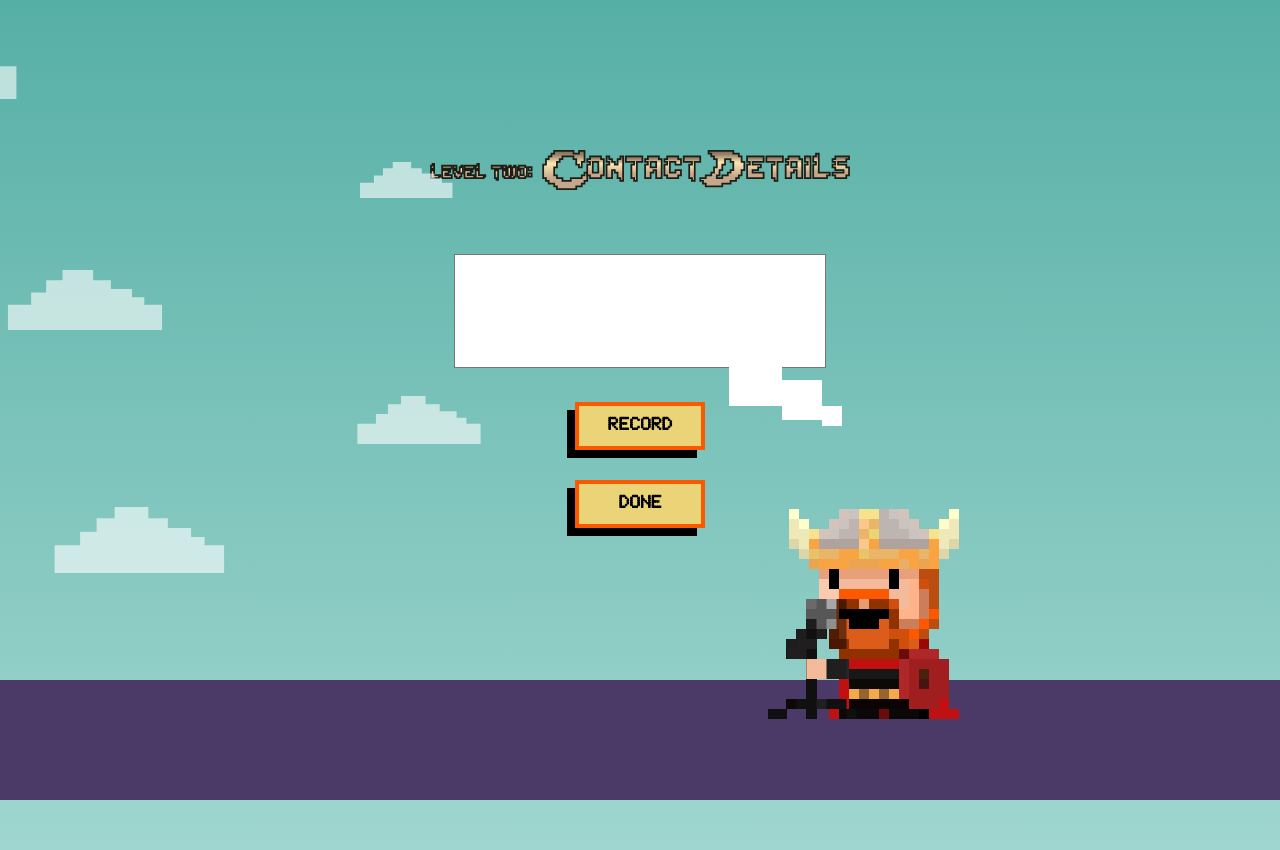
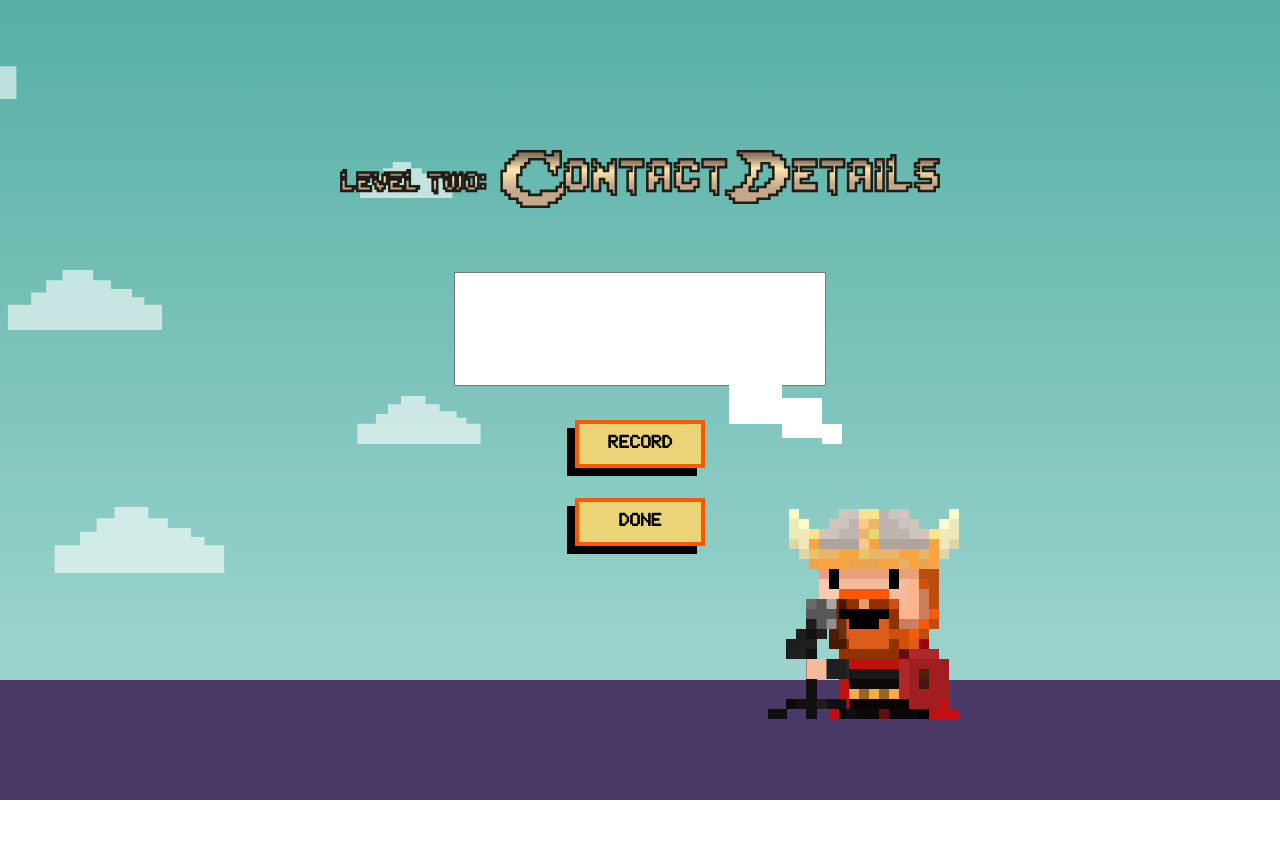
Before and after one commit to fephil/sax-turtles-webapp, a React (Create React App) app: page /level/2/1 in a window 1280 px wide. Shown: the top 850 px of the page. After the commit the page ends 800 px from the top, so only its background shows below. Built offline with nearby package versions, Linux system fonts and the light colour scheme.

Commit message:
feat: Tweaks to emoji

```diff
--- a/src/App.css
+++ b/src/App.css
@@ -504,6 +504,7 @@ body {
 
 .emoji--inline {
   display: inline-block;
+  cursor: default;
 }
 
 .emoji-container-end-screen {
--- a/src/GameComplete.js
+++ b/src/GameComplete.js
@@ -45,10 +45,10 @@ class GameComplete extends Component {
             )
         });
 
-        var emojiHistory = this.state.gameData.Moods.map(function(moodName) {
+        var emojiHistory = this.state.gameData.Moods.map(function(moodName, index) {
 
             return (
-                <div className={`emoji emoji--inline emoji--${moodName.toLowerCase()}`}></div>
+                <div className={`emoji emoji--inline emoji--${moodName.toLowerCase()}`} key={index}></div>
             );
         })
 
--- a/src/PhoneNumberLevel.js
+++ b/src/PhoneNumberLevel.js
@@ -109,9 +109,7 @@ class PhoneNumberLevel extends Component {
         }
 
         return (
-            <section style={{ textAlign: 'center', marginTop: '150px' }}>
-                <img src={levelOneLogo} alt='' style={{ maxWidth: '420px', marginBottom: '60px'}} />
-                {button}
+            <div>
                 <div className='clouds-container'>
                     <div className="x1">
                         <div className="cloud"></div>
@@ -133,6 +131,9 @@ class PhoneNumberLevel extends Component {
                         <div className="cloud"></div>
                     </div>
                 </div>
+            <section style={{ textAlign: 'center', paddingTop: '150px', position: 'relative', height: '100vh', boxSizing: 'border-box' }}>
+                <img src={levelOneLogo} alt='' style={{ maxWidth: '600px', marginBottom: '60px'}} />
+                {button}
                 <div className="phone-number-container ">
                     <textarea className="speechbubble-phone" value={this.state.phoneNumber} readOnly />
                     <button className='lvl-phone-button' onClick={this.startRecording.bind(this)}>RECORD</button>
@@ -146,6 +147,7 @@ class PhoneNumberLevel extends Component {
                 </div>
 
             </section>
+            </div>
         )
     }
 }
--- a/src/apiService.js
+++ b/src/apiService.js
@@ -25,7 +25,7 @@ apiServiceApi.sendMood = function(moodName, gameId) {
     return fetch(`${API_BASE_URL}/mood/${gameId}`, {
         method: 'post',
         headers: {
-            'Content-type': 'application/text; charset=UTF-8'
+            'Content-type': 'text/plain; charset=UTF-8'
         },
         body: moodName
     });
```
